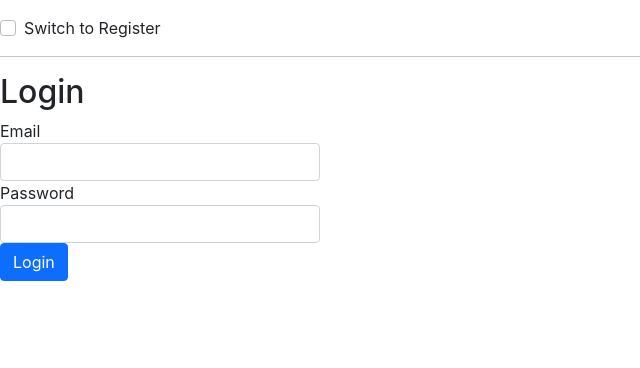
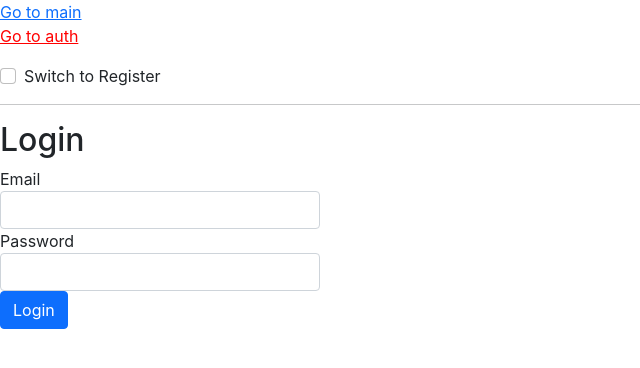
Before and after one commit to yurykozhenov/beetroot-react, a React (Create React App) app: page /auth in a window 1280 px wide. Shown: the top 368 px of the page, without its empty margins (0-640 px from the left). Built offline with nearby package versions, Linux system fonts and the light colour scheme.

Commit message:
Add react-router-dom

```diff
--- a/package.json
+++ b/package.json
@@ -18,6 +18,7 @@
     "prettier": "^2.5.1",
     "react": "^17.0.2",
     "react-dom": "^17.0.2",
+    "react-router-dom": "^6.2.1",
     "react-scripts": "5.0.0",
     "sass": "^1.49.0",
     "typescript": "^4.5.4",
--- a/src/App.tsx
+++ b/src/App.tsx
@@ -1,7 +1,17 @@
-import AuthPage from "./components/AuthPage";
+import { Suspense } from "react";
+import { BrowserRouter } from "react-router-dom";
+import AppNavigation from "./AppNavigation";
+import AppRoutes from "./AppRoutes";
 
 function App() {
-  return <AuthPage></AuthPage>;
+  return (
+    <BrowserRouter>
+      <Suspense fallback={<div>Loading...</div>}>
+        <AppNavigation />
+        <AppRoutes />
+      </Suspense>
+    </BrowserRouter>
+  );
 }
 
 export default App;
--- /dev/null
+++ b/src/AppNavigation.tsx
@@ -0,0 +1,31 @@
+import { NavLink } from "react-router-dom";
+
+export default function AppNavigation() {
+  return (
+    <header>
+      <nav>
+        <NavLink
+          to="/main"
+          style={({ isActive }) => {
+            return {
+              color: isActive ? "red" : "",
+            };
+          }}
+        >
+          Go to main
+        </NavLink>
+        <br />
+        <NavLink
+          to="/auth"
+          style={({ isActive }) => {
+            return {
+              color: isActive ? "red" : "",
+            };
+          }}
+        >
+          Go to auth
+        </NavLink>
+      </nav>
+    </header>
+  );
+}
--- /dev/null
+++ b/src/AppRoutes.tsx
@@ -0,0 +1,37 @@
+import React from "react";
+import {
+  Navigate,
+  Route,
+  Routes,
+  useParams,
+  useSearchParams,
+} from "react-router-dom";
+import AuthPage from "./components/AuthPage";
+
+const MainPage = React.lazy(() => import("./components/MainPage"));
+
+export default function AppRoutes() {
+  return (
+    <Routes>
+      <Route path="/" element={<Navigate to="/auth" />} />
+      <Route path="auth" element={<AuthPage />} />
+      <Route path="main" element={<MainPage />} />
+      <Route path="/users/:userId/:postId" element={<UserDetailsPage />} />
+      <Route path="*" element={<>Page Not Found</>} />
+    </Routes>
+  );
+}
+
+function UserDetailsPage() {
+  const params = useParams();
+  const [searchParams] = useSearchParams();
+  console.log("params", params);
+  console.log("searchParams", searchParams.get("someParam"));
+  console.log("searchParams", searchParams.get("someParam2"));
+
+  // useEffect(() => {
+  //   fetch(`http://.../${params.userId}`)
+  // }, [params.userId]);
+
+  return null;
+}
--- a/src/components/AuthPage.tsx
+++ b/src/components/AuthPage.tsx
@@ -1,12 +1,16 @@
 import RegisterForm from "./RegisterForm";
 import LoginForm from "./LoginForm";
 import useToggled from "../hooks/useToggled";
+import { AppContext } from "../context/AppContext";
+import { useContext } from "react";
 
 export default function AuthPage() {
   const [isRegister, handleRegister] = useToggled(false);
+  const { showMain, setShowMain } = useContext(AppContext);
 
   const submit = (value) => {
     console.log(value);
+    setShowMain(showMain);
   };
 
   return (
--- a/src/components/MainPage.tsx
+++ b/src/components/MainPage.tsx
@@ -1,10 +1,13 @@
 import Checkbox from "@mui/material/Checkbox";
+import React from "react";
 import { useEffect, useState } from "react";
 import { UserContext } from "../context/UserContext";
 import { withUsers } from "../hocs/withUsers";
 import { User } from "../types";
-import Search from "./Search";
+// import Search from "./Search";
 import UserList, { Container } from "./UserList";
+
+const Search = React.lazy(() => import("./Search"));
 
 function MainPage({ users }: { users: User[] }) {
   const [isLoaded, setLoad] = useState(false);
--- a/src/components/RegisterForm.tsx
+++ b/src/components/RegisterForm.tsx
@@ -1,29 +1,16 @@
-import FormHook from "../examples/example_render_props/FormHook";
 import useToggled from "../hooks/useToggled";
-// import useForm from "../hooks/useForm";
+import useForm from "../hooks/useForm";
 
 function RegisterForm(props) {
-  // const { formState, handleChange, submit } = useForm(props, {
-  //   login: "",
-  //   email: "",
-  //   password: "",
-  // });
-
-  // const { login, email, password } = formState;
-
-  const [isToggled, handleToggled] = useToggled();
-
-  return (
-    <FormHook
-      {...props}
-      initialState={{
+  const { formState, handleChange, submit } = useForm(props.submit, {
     login: "",
     email: "",
     password: "",
-      }}
-    >
-      {({ formState, handleChange, submit }) => {
+  });
+
   const { login, email, password } = formState;
+
+  const [isToggled, handleToggled] = useToggled();
 
   return (
     <form onSubmit={submit} className="col-md-3" autoComplete="off">
@@ -76,9 +63,6 @@ function RegisterForm(props) {
       )}
     </form>
   );
-      }}
-    </FormHook>
-  );
 }
 
 export default RegisterForm;
--- a/src/components/Search.tsx
+++ b/src/components/Search.tsx
@@ -1,7 +1,6 @@
 import React from "react";
 import { FormElementProps, User } from "../types";
 import { withLogger } from "../examples/example_hocs/withLogger";
-import { withUsers } from "../hocs/withUsers";
 
 interface SearchWithUserProps extends FormElementProps<string> {
   users: User[];
--- /dev/null
+++ b/src/context/AppContext.ts
@@ -0,0 +1,9 @@
+import React from "react";
+
+export const AppContext = React.createContext<{
+  showMain: boolean;
+  setShowMain: (value: boolean) => void;
+}>({
+  showMain: false,
+  setShowMain: () => {},
+});
--- a/src/hooks/useForm.ts
+++ b/src/hooks/useForm.ts
@@ -1,10 +1,12 @@
 import React, { useState } from "react";
+import { useNavigate } from "react-router-dom";
 
 export default function useForm<T>(
   submit: (values: T) => void,
   initialState: T
 ) {
   const [state, setState] = useState(initialState);
+  const navigate = useNavigate();
 
   const handleChange = (e: React.ChangeEvent<HTMLInputElement>) => {
     const { name, value } = e.target;
@@ -19,6 +21,7 @@ export default function useForm<T>(
     if (submit) {
       submit(state);
     }
+    navigate("/main");
   };
 
   return { formState: state, handleChange, submit: formSubmit };
```
Also changed, not shown: 1 other file (tests, documents, lock files or other folders). Lines whose indentation alone changed are shown as unchanged.
